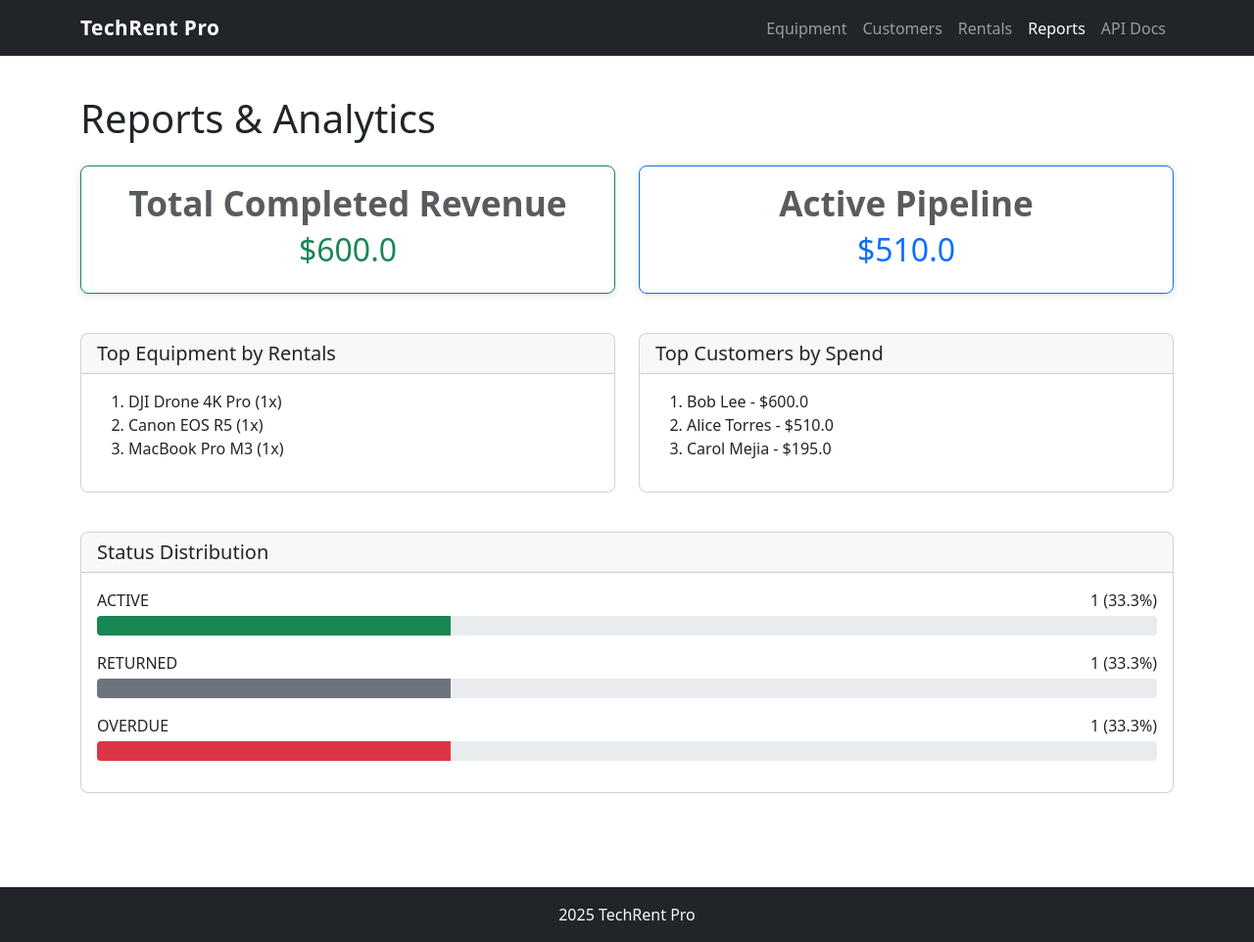
After one commit to TalKraus/web, a Flask app: page /reports in a window 1280 px wide. The commit adds this page. Shown: the whole page at 98% size. Run offline with Flask 3, Linux system fonts and the light colour scheme.

Commit message:
report: Implement Report page.
A simple analytics page.

Signed-off-by: Tal Karus <tal11kraus.gmail.com>

```diff
--- a/app.py
+++ b/app.py
@@ -74,6 +74,22 @@ def create_app() -> Flask:
             recent_rentals=recent,
         )
 
+        # Reports route
+    @app.route("/reports")
+    def reports() -> str:
+        """
+        Render the reports and analytics page.
+
+        Returns:
+            Response: Rendered reports.html with report data.
+        """
+        report = db.get_report_data()
+        return render_template(
+            "reports.html",
+            report=report,
+        )
+
+
     return app
 
 
--- a/db.py
+++ b/db.py
@@ -586,3 +586,79 @@ def is_email_unique(email: str, exclude_id: int | None = None) -> bool:
                 continue
             return False
     return True
+
+# ===================== Report Functions =====================
+
+def get_report_data() -> dict:
+    """
+    Get aggregated report data for the reports page.
+
+    Returns:
+        dict: total_revenue, active_revenue, top_equipment,
+              top_customers, status_counts, total_rentals.
+    """
+    total_revenue = sum(
+        rental["total_cost"]
+        for rental in rentals_db
+        if rental["status"] == "returned"
+    )
+    active_revenue = sum(
+        rental["total_cost"]
+        for rental in rentals_db
+        if rental["status"] == "active"
+    )
+
+    # Status counts
+    status_counts = {"active": 0, "returned": 0, "overdue": 0}
+    for rental in rentals_db:
+        if rental["status"] in status_counts:
+            status_counts[rental["status"]] += 1
+
+    # Top equipment by rental count
+    eq_counts: dict[int, int] = {}
+    for rental in rentals_db:
+        eq_id = int(rental["equipment_id"])
+        eq_counts[eq_id] = eq_counts.get(eq_id, 0) + 1
+    top_eq = sorted(
+        eq_counts.items(),
+        key=lambda pair: pair[1],
+        reverse=True,
+    )[:3]
+    top_equipment = []
+    for eq_id, count in top_eq:
+        eq = get_equipment_by_id(eq_id)
+        top_equipment.append(
+            {
+                "name": eq["name"] if eq else "Unknown",
+                "rental_count": count,
+            }
+        )
+
+    # Top customers by total spend
+    cust_spend: dict[int, float] = {}
+    for rental in rentals_db:
+        cid = int(rental["customer_id"])
+        cust_spend[cid] = cust_spend.get(cid, 0) + float(rental["total_cost"])
+    top_cust = sorted(
+        cust_spend.items(),
+        key=lambda pair: pair[1],
+        reverse=True,
+    )[:3]
+    top_customers = []
+    for cust_id, spend in top_cust:
+        cust = get_customer_by_id(cust_id)
+        top_customers.append(
+            {
+                "name": cust["name"] if cust else "Unknown",
+                "total_spend": spend,
+            }
+        )
+
+    return {
+        "total_revenue": total_revenue,
+        "active_revenue": active_revenue,
+        "top_equipment": top_equipment,
+        "top_customers": top_customers,
+        "status_counts": status_counts,
+        "total_rentals": len(rentals_db),
+    }
--- a/templates/base.html
+++ b/templates/base.html
@@ -48,7 +48,7 @@
                     </li>
                     <li class="nav-item">
                         <a class="nav-link {% block nav_reports %}{% endblock %}"
-                           href="https://www.TODO.example">
+                           href="{{ url_for('reports') }}">
                             Reports
                         </a>
                     </li>
--- /dev/null
+++ b/templates/reports.html
@@ -0,0 +1,106 @@
+<!-- reports.html - Reports and analytics page -->
+{% extends "base.html" %}
+{% block title %}Reports - TechRent Pro{% endblock %}
+{% block nav_reports %}active{% endblock %}
+
+{% block content %}
+<h1 class="mb-4">Reports & Analytics</h1>
+
+{% if report.total_rentals == 0 %}
+<div class="alert alert-info">
+    No rental data yet. Create some rentals to see analytics.
+</div>
+{% else %}
+
+<!-- Revenue Cards -->
+<div class="row mb-4">
+    <div class="col-md-6 mb-3">
+        <div class="card kpi-card border-success">
+            <div class="card-body text-center">
+                <h5 class="card-title text-muted">Total Completed Revenue</h5>
+                <h2 class="text-success">
+                    ${{ report.total_revenue | round(2) }}
+                </h2>
+            </div>
+        </div>
+    </div>
+    <div class="col-md-6 mb-3">
+        <div class="card kpi-card border-primary">
+            <div class="card-body text-center">
+                <h5 class="card-title text-muted">Active Pipeline</h5>
+                <h2 class="text-primary">
+                    ${{ report.active_revenue | round(2) }}
+                </h2>
+            </div>
+        </div>
+    </div>
+</div>
+
+<!-- Top Equipment & Customers -->
+<div class="row mb-4">
+    <div class="col-md-6 mb-3">
+        <div class="card">
+            <div class="card-header">
+                <h5 class="mb-0">Top Equipment by Rentals</h5>
+            </div>
+            <div class="card-body">
+                {% if report.top_equipment %}
+                <ol>
+                    {% for eq in report.top_equipment %}
+                    <li>{{ eq.name }} ({{ eq.rental_count }}x)</li>
+                    {% endfor %}
+                </ol>
+                {% else %}
+                <p class="text-muted">No data available.</p>
+                {% endif %}
+            </div>
+        </div>
+    </div>
+    <div class="col-md-6 mb-3">
+        <div class="card">
+            <div class="card-header">
+                <h5 class="mb-0">Top Customers by Spend</h5>
+            </div>
+            <div class="card-body">
+                {% if report.top_customers %}
+                <ol>
+                    {% for cust in report.top_customers %}
+                    <li>{{ cust.name }} - ${{ cust.total_spend | round(2) }}</li>
+                    {% endfor %}
+                </ol>
+                {% else %}
+                <p class="text-muted">No data available.</p>
+                {% endif %}
+            </div>
+        </div>
+    </div>
+</div>
+
+<!-- Status Distribution -->
+<div class="card">
+    <div class="card-header">
+        <h5 class="mb-0">Status Distribution</h5>
+    </div>
+    <div class="card-body">
+        {% set total = report.total_rentals %}
+        {% for status, count in report.status_counts.items() %}
+            {% set pct = (count / total * 100) if total > 0 else 0 %}
+            <div class="mb-3">
+                <div class="d-flex justify-content-between mb-1">
+                    <span>{{ status | upper }}</span>
+                    <span>{{ count }} ({{ pct | round(1) }}%)</span>
+                </div>
+                <div class="progress">
+                    <div class="progress-bar
+                        {% if status == 'active' %}bg-success
+                        {% elif status == 'returned' %}bg-secondary
+                        {% else %}bg-danger{% endif %}"
+                         style="width: {{ pct }}%"></div>
+                </div>
+            </div>
+        {% endfor %}
+    </div>
+</div>
+
+{% endif %}
+{% endblock %}
```
